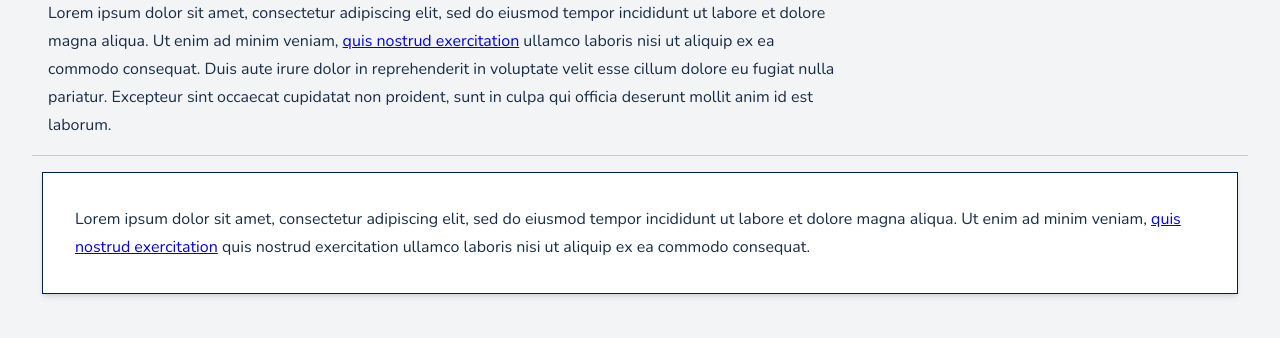
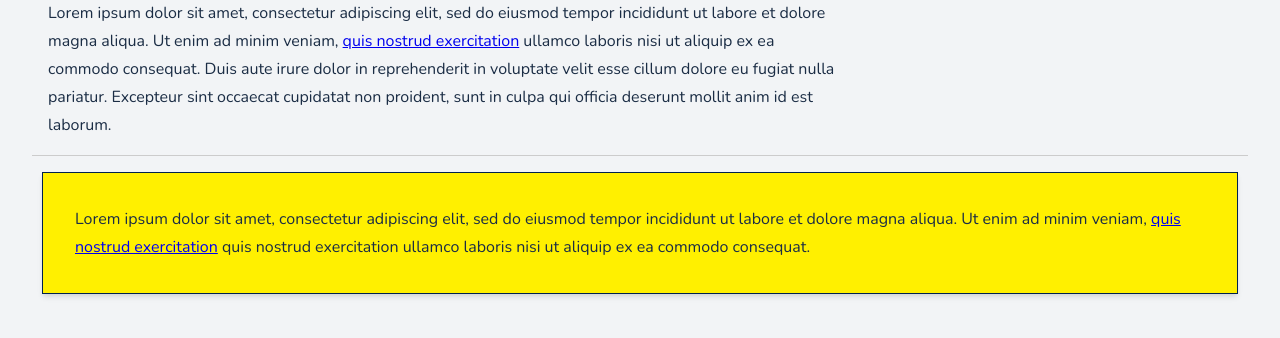
Before and after one commit to GraemeTG/My-Design-System, a website built with Parcel: page index.html in a window 1280 px wide. Shown: the part 85-423 px from the top of the page. Built offline with nearby package versions, Linux system fonts and the light colour scheme.

Commit message:
changed a colour

```diff
--- a/css/style.css
+++ b/css/style.css
@@ -9,7 +9,7 @@
   --darkBlue: #00214d;
   --grey: #bfbfbf;
   --lightGrey: #f2f4f6;
-  --white: #ffffff;
+  --white: #fff000;
   --pink: pink;
 
   /* Define colours intentions */
```
